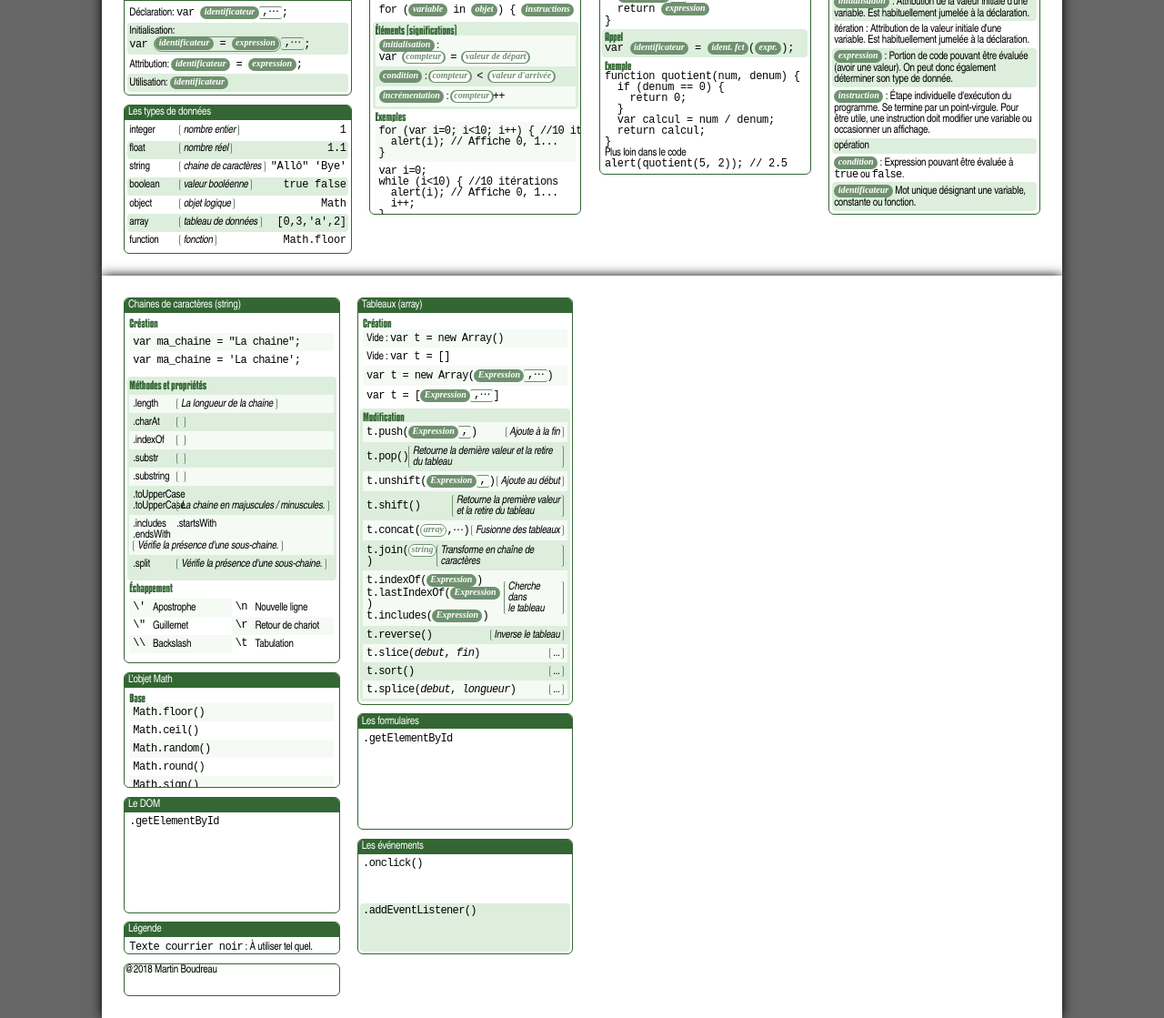
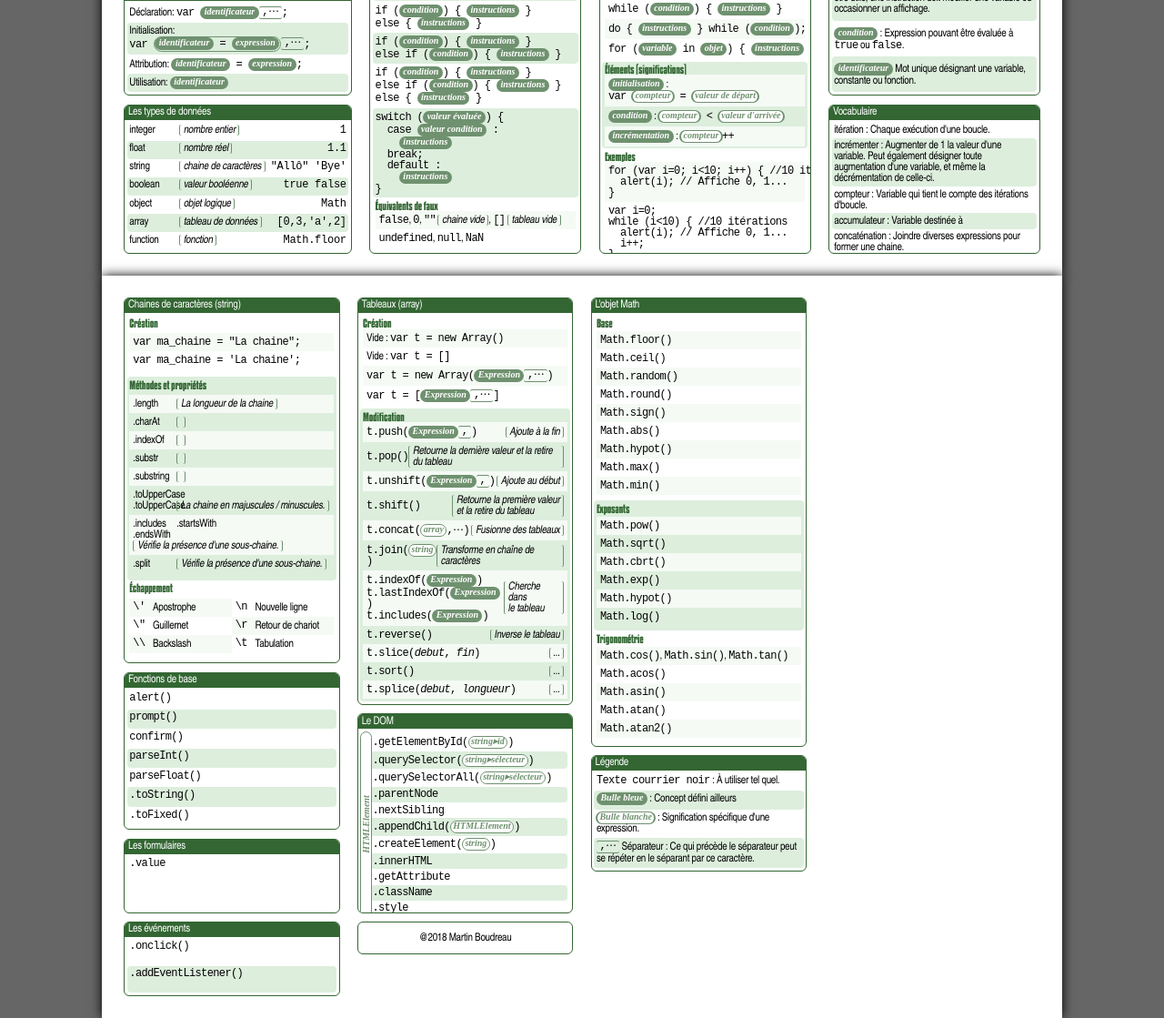
Before and after one commit to bobanum/memento-javascript, a plain HTML site: page index.html in a window 1280 px wide. Shown: the part 513-1632 px from the top of the page at 91% size. Drawn offline with Linux system fonts and the light colour scheme; a web font is replaced by a local one.

Commit message:
layout grid

```diff
--- a/index.html
+++ b/index.html
@@ -296,13 +296,11 @@
 		</article>
 		<article id="definitions">
 			<header>Définitions</header>
-			<ul class="body">
+			<ul class="body centres-verticaux">
 				<li><div><cite>déclaration</cite> : Annonce de l'utilisation éventuelle d'une variable. Utilise le mot-clé <code>var</code>.</div></li>
 				<li><div><cite>initialisation</cite> : Attribution de la valeur initiale d'une variable. Est habituellement jumelée à la déclaration.</div></li>
-				<li><div>itération : Attribution de la valeur initiale d'une variable. Est habituellement jumelée à la déclaration.</div></li>
 				<li><div><cite>expression</cite> : Portion de code pouvant être évaluée (avoir une valeur). On peut donc également déterminer son type de donnée.</div></li>
 				<li><div><cite>instruction</cite> : Étape individuelle d'exécution du programme. Se termine par un point-virgule. Pour être utile, une instruction doit modifier une variable ou occasionner un affichage.</div></li>
-				<li><div>opération</div></li>
 				<li><div><cite>condition</cite> : Expression pouvant être évaluée à <code>true</code> ou <code>false</code>.</div></li>
 				<li><div><cite>identificateur</cite> Mot unique désignant une variable, constante ou fonction.</div></li>
 			</ul>
@@ -310,11 +308,12 @@
 		<article id="vocabulaire">
 			<header>Vocabulaire</header>
 			<ul class="body">
+				<li><div>itération : Chaque exécution d'une boucle.</div></li>
 				<li><div>incrémenter : Augmenter de 1 la valeur d'une variable. Peut également désigner toute augmentation d'une variable, et même la décrémentation de celle-ci.</div></li>
 				<li><div>compteur : Variable qui tient le compte des itérations d'boucle.</div></li>
 				<li><div>accumulateur : Variable destinée à</div> </li>
 				<li><div>concaténation : Joindre diverses expressions pour former une chaine.</div></li>
-				<li><div>itération : Attribution de la valeur initiale d'une variable. Est habituellement jumelée à la déclaration.</div></li>
+				<li><div>opération</div></li>
 			</ul>
 		</article>
 	</div>
@@ -518,16 +517,41 @@
 				</li>
 			</ul>
 		</article>
+		<article id="fonctions_base">
+			<header>Fonctions de base</header>
+			<ul class="body">
+				<li><div><code>alert()</code></div></li>
+				<li><div><code>prompt()</code></div></li>
+				<li><div><code>confirm()</code></div></li>
+				<li><div><code>parseInt()</code></div></li>
+				<li><div><code>parseFloat()</code></div></li>
+				<li><div><code>.toString()</code></div></li>
+				<li><div><code>.toFixed()</code></div></li>
+			</ul>
+		</article>
 		<article id="dom">
 			<header>Le DOM</header>
-			<ul class="body">
-				<li><code>.getElementById</code></li>
-			</ul>
+			<div class="prefixer">
+				<div><span>HTMLElement</span></div>
+				<ul class="body centres-verticaux">
+					<li><div><code>.getElementById(<cite class="donnee">string▸id</cite>)</code></div></li>
+					<li><div><code>.querySelector(<cite class="donnee">string▸sélecteur</cite>)</code></div></li>
+					<li><div><code>.querySelectorAll(<cite class="donnee">string▸sélecteur</cite>)</code></div></li>
+					<li><div><code>.parentNode</code></div></li>
+					<li><div><code>.nextSibling</code></div></li>
+					<li><div><code>.appendChild(<cite class="donnee">HTMLElement</cite>)</code></div></li>
+					<li><div><code>.createElement(<cite class="donnee">string</cite>)</code></div></li>
+					<li><div><code>.innerHTML</code></div></li>
+					<li><div><code>.getAttribute</code></div></li>
+					<li><div><code>.className</code></div></li>
+					<li><div><code>.style</code></div></li>
+				</ul>
+			</div>
 		</article>
 		<article id="formulaires">
 			<header>Les formulaires</header>
 			<ul class="body">
-				<li><code>.getElementById</code></li>
+				<li><code>.value</code></li>
 			</ul>
 		</article>
 		<article id="evenements">
@@ -539,7 +563,7 @@
 		</article>
 
 
-		<article>
+		<article id="legende">
 			<header>Légende</header>
 			<ul class="body">
 				<li><div><code>Texte courrier noir</code> : À utiliser tel quel.</div></li>
@@ -548,8 +572,8 @@
 				<li><div><code class="separateur repeter">,</code> Séparateur : Ce qui précède le séparateur peut se répéter en le séparant par ce caractère.</div></li>
 			</ul>
 		</article>
-		<article>
-			<ul>
+		<article id="copyright" class="centre">
+			<ul class="centre">
 				<li>@2018 Martin Boudreau</li>
 			</ul>
 		</article>
--- a/layout.less
+++ b/layout.less
@@ -20,9 +20,6 @@ div.grille {
 	grid-gap: 0.1in .2in;
 	grid-template-columns: repeat(4, 1fr);
 	grid-template-rows: repeat(17, 1fr);
-	article {
-		margin-bottom: 0;
-	}
 	#identificateurs {
 		grid-row: span 9;
 		grid-column: span 1;
@@ -36,10 +33,7 @@ div.grille {
 		grid-column: span 1;
 	}
 	#operateurs {
-	//	display: none;
-		grid-area: 1 @s 3 @s span 9 @s span 2;
-	//	grid-column-start: 2;
-	//	grid-column-end: 4;
+		grid-area: 1 @s 2 @s span 9 @s span 2;
 		*.body {
 			flex-wrap: wrap;
 			align-content: space-between;
@@ -76,27 +70,37 @@ div.grille {
 	#definitions {
 		grid-row: span 7;
 		grid-column: span 1;
-		order: 0;
 	}
 	#vocabulaire {
-		display: none;
 		grid-row: span 4;
 		grid-column: span 1;
 	}
 	#math {
+		grid-row: span 11;
+		grid-column: span 1;
+	}
+	#fonctions_base {
+		grid-row: span 4;
+		grid-column: span 1;
+	}
+	#dom {
+		grid-row: span 5;
+		grid-column: span 1;
+	}
+	#formulaires {
+		grid-row: span 2;
+		grid-column: span 1;
+	}
+	#evenements {
+		grid-row: span 2;
+		grid-column: span 1;
+	}
+	#legende {
 		grid-row: span 3;
 		grid-column: span 1;
 	}
-	#dom {
-		grid-row: span 3;
-		grid-column: span 1;
-	}
-	#formulaires {
-		grid-row: span 3;
-		grid-column: span 1;
-	}
-	#evenements {
-		grid-row: span 3;
+	#copyright {
+		grid-row: span 1;
 		grid-column: span 1;
 	}
 }
--- a/style.less
+++ b/style.less
@@ -62,6 +62,32 @@
 		.split;
 	}
 }
+.prefixer {
+	display: flex;
+	flex-direction: row;
+	padding: 2pt;
+	& > *:first-child {
+		.pastille;
+		.donnee;
+		flex: 0 0 .6em;
+		display: flex;
+		justify-content: center;
+		align-items: center;
+		width: .8em;
+		margin-right: -4pt;
+		position: relative;
+		& > * {
+			position: absolute;
+			transform: rotate(-90deg);
+		}
+	}
+	& > *:last-child {
+		flex: 1 1 auto;
+	}
+}
+/*
+*/
+
 html {
 	.police-base;
 	font-size: 9pt;
@@ -256,9 +282,10 @@ span.terme {
 	float: left;
 	width: 4em;
 }
-cite {
+.pastille {
 	letter-spacing: 0;
 	font-family: "times new roman";
+	font-style: italic;
 	color: white;
 	background-color: @couleur-pastille;
 	padding: 0 .25em;
@@ -271,16 +298,19 @@ cite {
 	padding-bottom: .2em;
 	vertical-align: middle;
 	border-width: .5pt 2pt;
-	&.signification {
+}
+.signification {
 	color: @couleur-pastille;
 	background-color: white;
 	margin: -1px;
 }
-	&.donnee {
+.donnee {
 	color: @couleur-pastille;
 	background-color: white;
 	border-width: 1px;
 }
+cite {
+	.pastille;
 }
 code.separateur {
 	border-color: @couleur-pastille;
```
Also changed, not shown: layout.css, style.css. Lines whose indentation alone changed are shown as unchanged.
